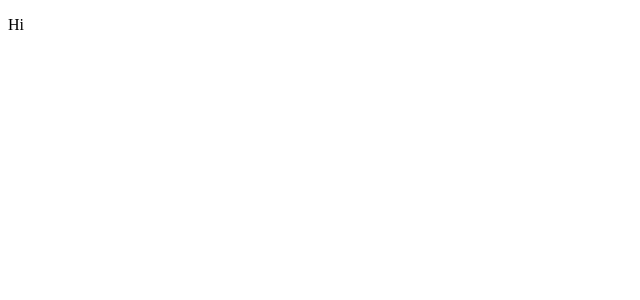
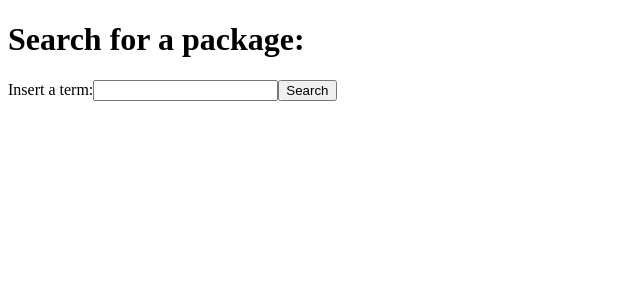
Before and after one commit to gsvidal/npm-packages-finder-redux-ts, a React (Create React App) app: page / in a window 1280 px wide. Shown: the top 300 px of the page, without its empty margins (0-640 px from the left). Built offline with nearby package versions, Linux system fonts and the light colour scheme.

Commit message:
Add RepositoriesList component and consuming redux store

```diff
--- a/src/components/App.tsx
+++ b/src/components/App.tsx
@@ -1,5 +1,12 @@
+import RepositoriesList from './RepositoriesList';
+
 function App() {
-  return <p>Hi</p>;
+  return (
+    <>
+      <h1>Search for a package:</h1>
+      <RepositoriesList />
+    </>
+  );
 }
 
 export default App;
--- /dev/null
+++ b/src/components/RepositoriesList.tsx
@@ -0,0 +1,39 @@
+import { ChangeEvent, FormEvent, useState } from 'react';
+import { useActions } from '../hooks/useActions';
+import { useTypedSelector } from '../hooks/useTypedSelector';
+
+const RepositoriesList = () => {
+  const [term, setTerm] = useState<string>('');
+  const { searchRepositories } = useActions();
+  const { data, error, loading } = useTypedSelector(
+    (state) => state.repositories
+  );
+  console.log(data);
+
+  const handleChange = (event: ChangeEvent<HTMLInputElement>) => {
+    setTerm(event.currentTarget.value);
+  };
+
+  const handleSubmit = (event: FormEvent<HTMLFormElement>) => {
+    event.preventDefault();
+    //When user submits the form we call the action creator and that's going to make the request to the npm api for us
+    searchRepositories(term);
+  };
+  return (
+    <form action="" onSubmit={handleSubmit}>
+      <label htmlFor="">Insert a term:</label>
+      <input type="text" value={term} onChange={handleChange} />
+      <button>Search</button>
+      <ul>
+        {loading ? (
+          <p>Loading...</p>
+        ) : (
+          data.map((item) => <li key={item}>{item}</li>)
+        )}
+        {error && <h2>Network error!</h2>}
+      </ul>
+    </form>
+  );
+};
+
+export default RepositoriesList;
--- /dev/null
+++ b/src/hooks/useActions.ts
@@ -0,0 +1,9 @@
+import { useDispatch } from 'react-redux';
+import { bindActionCreators } from 'redux';
+import { actionCreators } from '../state';
+
+export const useActions = () => {
+  const dispatch = useDispatch();
+
+  return bindActionCreators(actionCreators, dispatch);
+};
--- /dev/null
+++ b/src/hooks/useTypedSelector.ts
@@ -0,0 +1,4 @@
+import { useSelector, TypedUseSelectorHook } from 'react-redux';
+import { RootState } from '../state';
+
+export const useTypedSelector: TypedUseSelectorHook<RootState> = useSelector;
--- a/src/index.tsx
+++ b/src/index.tsx
@@ -1,13 +1,17 @@
 import React from 'react';
 import ReactDOM from 'react-dom/client';
 import App from './components/App';
+import { Provider } from 'react-redux';
+import { store } from './state';
 
 const root = ReactDOM.createRoot(
   document.getElementById('root') as HTMLElement
 );
 root.render(
   <React.StrictMode>
-    <App />
+    <Provider store={store}>
+      <App />
+    </Provider>
   </React.StrictMode>
 );
 
--- a/src/state/action-creators/index.ts
+++ b/src/state/action-creators/index.ts
@@ -11,8 +11,12 @@ interface Package {
   package: Item;
 }
 
+interface ResponseData {
+  results: Package[];
+}
+
 interface Response {
-  results: Package[];
+  data: ResponseData;
 }
 
 export const searchRepositories = (term: string) => {
@@ -22,13 +26,16 @@ export const searchRepositories = (term: string) => {
     });
 
     const fetchData = async () => {
-      const BASE_URL = 'https://api.npms.io/v2/search?q=react';
-      const { results }: Response = await axios.get(BASE_URL, {
+      const BASE_URL = 'https://api.npms.io/v2/search';
+      const { data }: Response = await axios.get(BASE_URL, {
         params: {
-          text: term,
+          q: term,
         },
       });
-      const packageNames = results.map((item: any) => item.package.name);
+
+      const packageNames = data.results.map(
+        (item: Package) => item.package.name
+      );
       dispatch({
         type: ActionType.SEARCH_REPOSITORIES_SUCCESS,
         payload: packageNames,
--- a/src/state/index.ts
+++ b/src/state/index.ts
@@ -1,2 +1,3 @@
 export * from './store';
 export * as actionCreators from './action-creators';
+export * from './reducers';
--- a/src/state/reducers/index.ts
+++ b/src/state/reducers/index.ts
@@ -1,8 +1,10 @@
 import { combineReducers } from 'redux';
-import respositoriesReducer from './repositoriesReducer';
+import repositoriesReducer from './repositoriesReducer';
 
 const reducers = combineReducers({
-  repositories: respositoriesReducer,
+  repositories: repositoriesReducer,
 });
 
 export default reducers;
+
+export type RootState = ReturnType<typeof reducers>;
```
